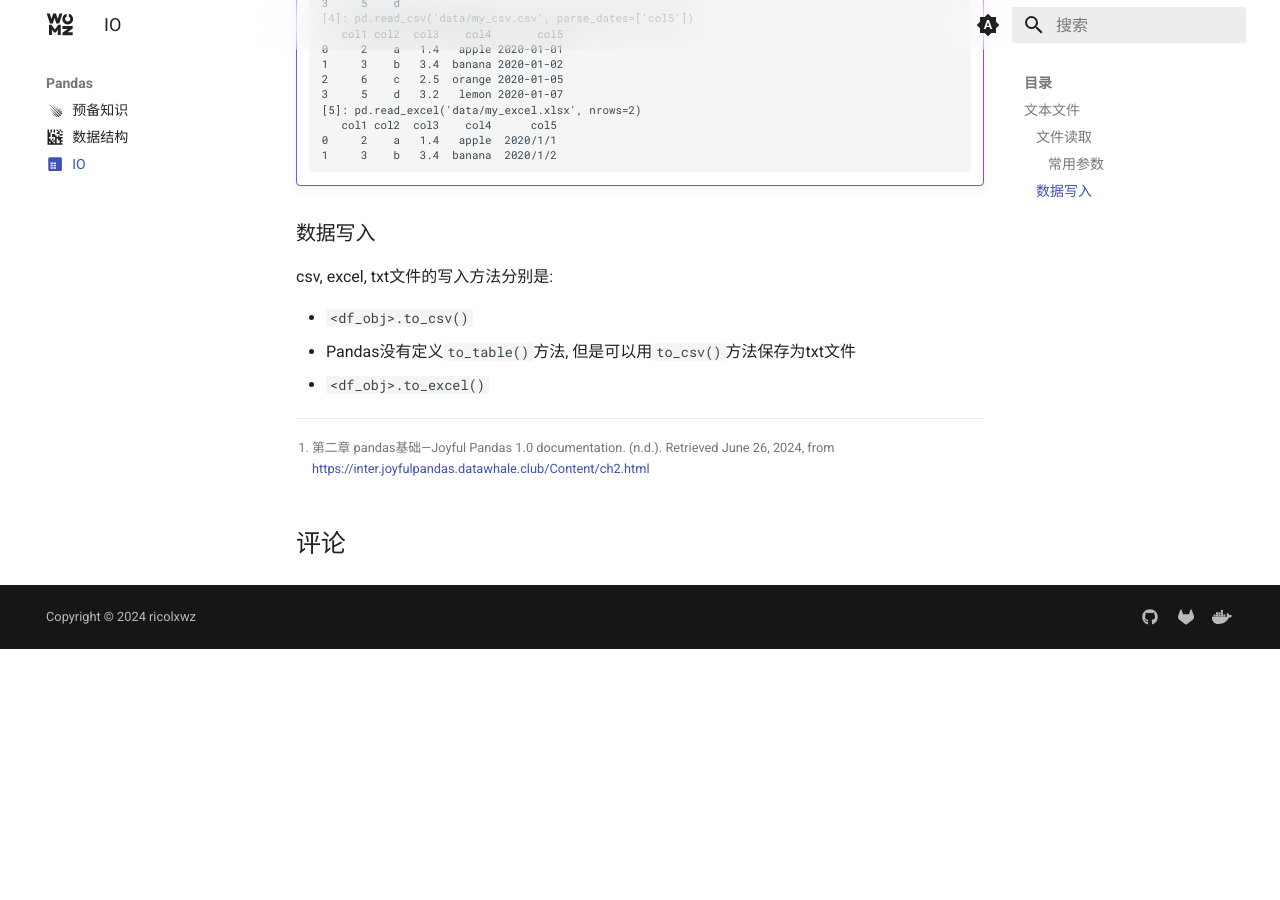
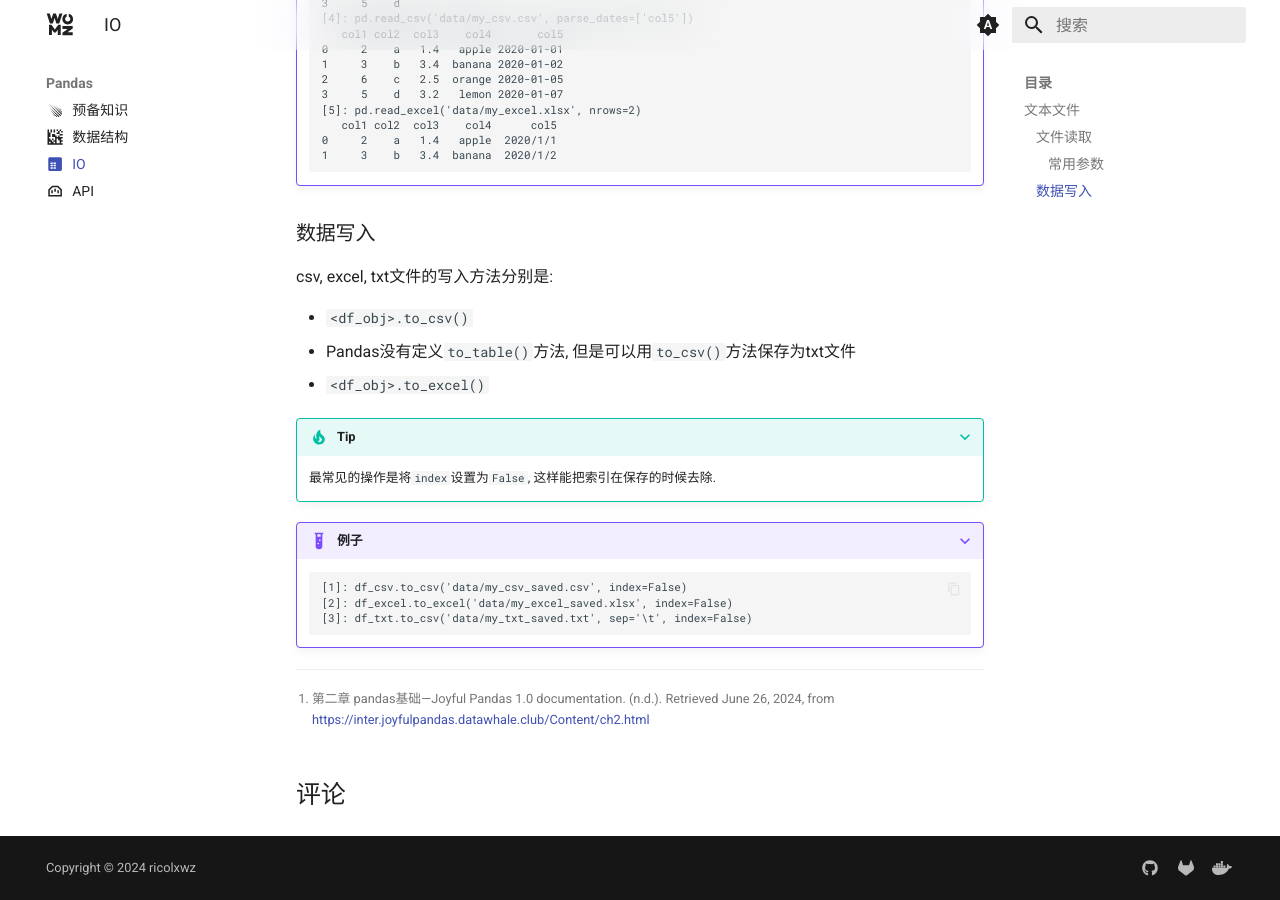
Before and after one commit to sigmax01/py, an MkDocs documentation site: the page built from docs/Pandas/IO.md, in a window 1280 px wide and 900 px high, scrolled down 2165 px. Built offline with MkDocs 1.6.1 and Material for MkDocs 9.7.7, drawn with Linux system fonts in a browser that asks for light colours; comment, search, counter and statistics services are not loaded; before the commit the page ends 2814 px from its top, so only the background shows below that.

Commit message:
`docs: Add API documentation for Pandas`

````diff
--- a/docs/Pandas/IO.md
+++ b/docs/Pandas/IO.md
@@ -124,4 +124,16 @@ csv, excel, txt文件的写入方法分别是:
 - Pandas没有定义`to_table()`方法, 但是可以用`to_csv()`方法保存为txt文件
 - `<df_obj>.to_excel()`
 
+???+ tip "Tip"
+
+	最常见的操作是将`index`设置为`False`, 这样能把索引在保存的时候去除.
+
+???+ example "例子"
+
+	```
+	[1]: df_csv.to_csv('data/my_csv_saved.csv', index=False)
+	[2]: df_excel.to_excel('data/my_excel_saved.xlsx', index=False)
+	[3]: df_txt.to_csv('data/my_txt_saved.txt', sep='\t', index=False)
+	```
+
 [^1]: 第二章 pandas基础—Joyful Pandas 1.0 documentation. (n.d.). Retrieved June 26, 2024, from https://inter.joyfulpandas.datawhale.club/Content/ch2.html
--- a/mkdocs.yml
+++ b/mkdocs.yml
@@ -158,3 +158,4 @@ nav:
     - 预备知识: Pandas/预备知识.md
     - 数据结构: Pandas/数据结构.md
     - IO: Pandas/IO.md
+    - API: Pandas/API.md
````
Also changed, not shown: docs/Pandas/API.md (added, +5 -0 lines), docs/index.md (+1 -0 lines).
